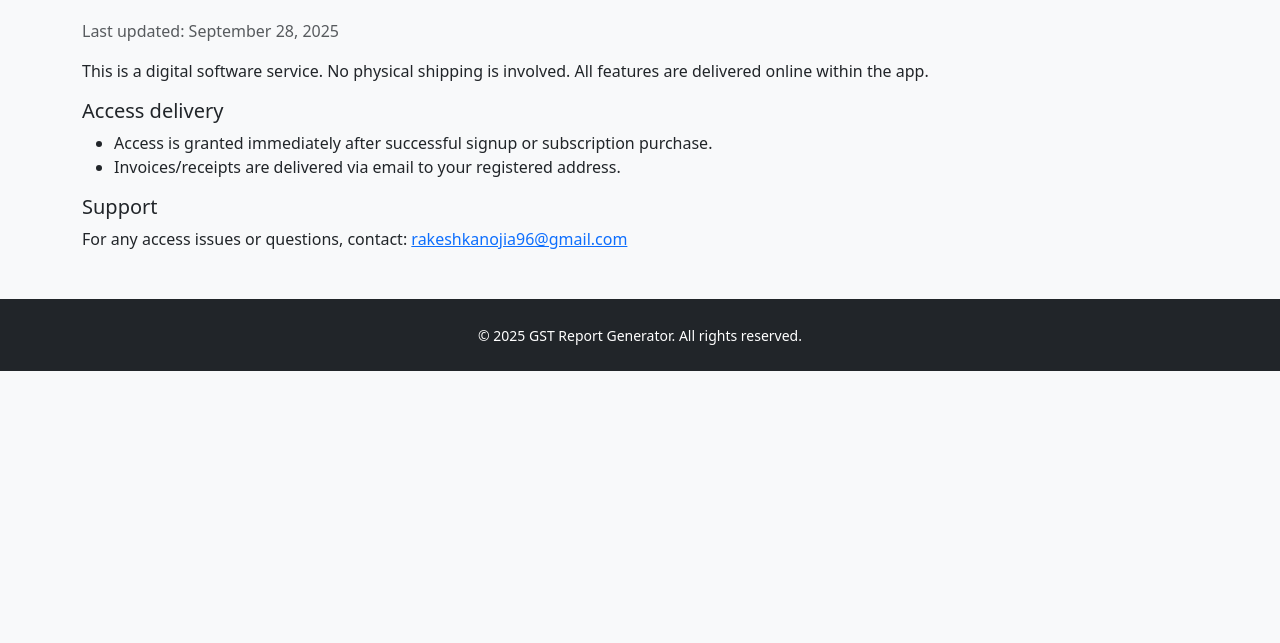
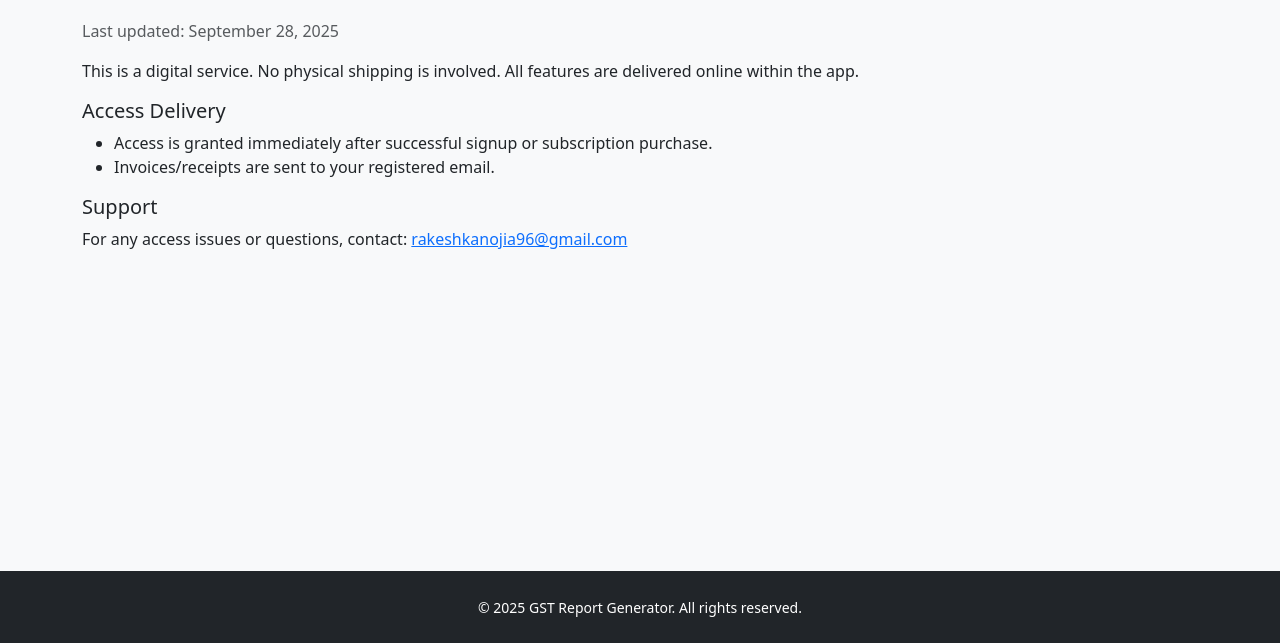
Before and after one commit to rakeshkanojia96-rgb/gst-report-generator, a plain HTML site: page shipping.html in a window 1280 px wide. Shown: the part 157-800 px from the top of the page. Drawn offline with nearby package versions, Linux system fonts and the light colour scheme.

Commit message:
Update shipping.html

```diff
--- a/shipping.html
+++ b/shipping.html
@@ -6,30 +6,30 @@
   <title>Shipping — GST Report Generator</title>
   <link href="https://cdn.jsdelivr.net/npm/bootstrap@5.3.0/dist/css/bootstrap.min.css" rel="stylesheet">
 </head>
-<body class="bg-light">
+<body class="bg-light d-flex flex-column min-vh-100">
   <nav class="navbar navbar-expand-lg navbar-dark bg-dark">
     <div class="container">
       <a class="navbar-brand fw-bold" href="./index.html">GST Report Generator</a>
     </div>
   </nav>
 
-  <main class="container my-5">
+  <main class="container my-5 flex-grow-1">
     <h1 class="mb-4">Shipping Policy</h1>
     <p class="text-muted">Last updated: <span id="lastUpdated">September 28, 2025</span></p>
 
-    <p>This is a digital software service. No physical shipping is involved. All features are delivered online within the app.</p>
+    <p>This is a digital service. No physical shipping is involved. All features are delivered online within the app.</p>
 
-    <h5>Access delivery</h5>
+    <h5>Access Delivery</h5>
     <ul>
       <li>Access is granted immediately after successful signup or subscription purchase.</li>
-      <li>Invoices/receipts are delivered via email to your registered address.</li>
+      <li>Invoices/receipts are sent to your registered email.</li>
     </ul>
 
     <h5>Support</h5>
     <p>For any access issues or questions, contact: <a href="mailto:rakeshkanojia96@gmail.com">rakeshkanojia96@gmail.com</a></p>
   </main>
 
-  <footer class="py-4 bg-dark text-white text-center">
+  <footer class="mt-auto py-4 bg-dark text-white text-center">
     <div class="container">
       <small>© <span id="year"></span> GST Report Generator. All rights reserved.</small>
     </div>
```
